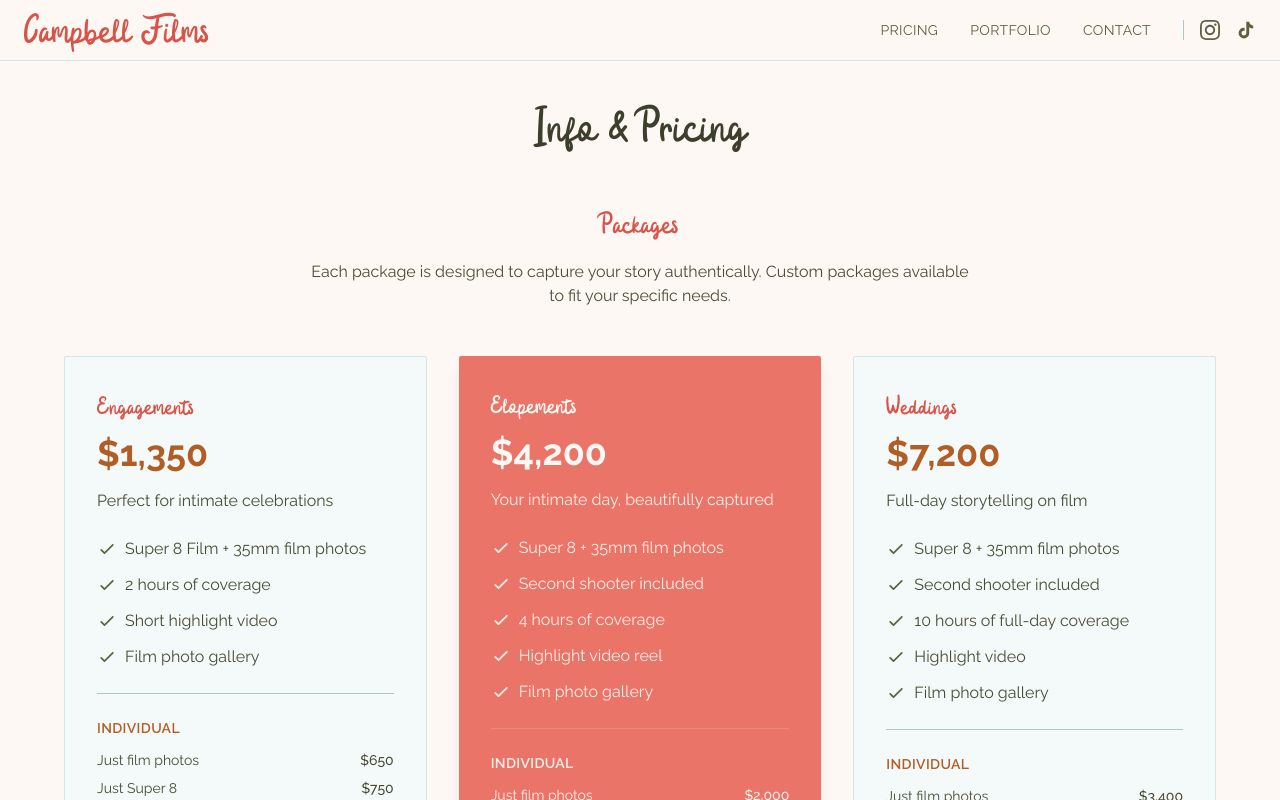
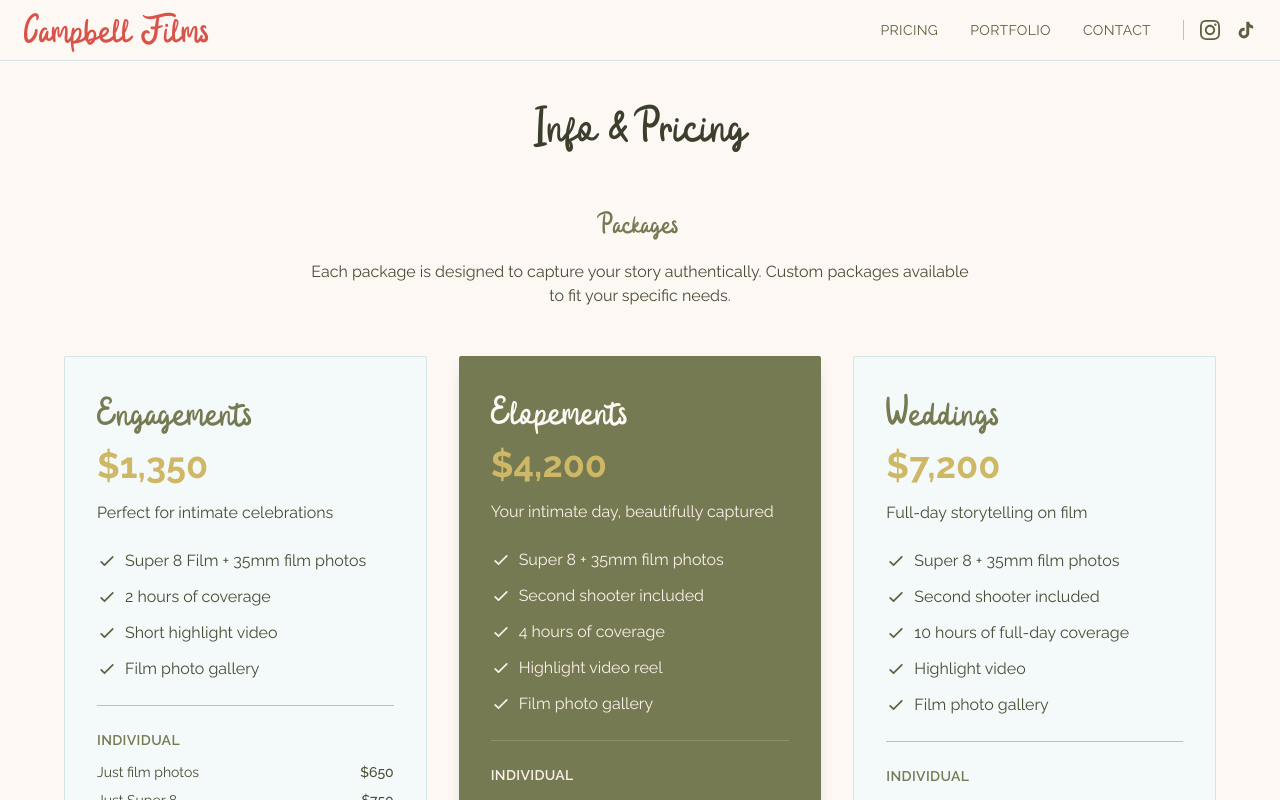
Before and after one commit to MattScott17/Campbell-Films, a Next.js app: page /info in a window 1280 px wide. Shown: the top 800 px of the page. Built offline with nearby package versions, Linux system fonts and the light colour scheme.

Commit message:
color update

```diff
--- a/app/contact/page.tsx
+++ b/app/contact/page.tsx
@@ -61,13 +61,13 @@ export default function ContactPage() {
                 or send me an email and from there you tell me a little about your
                 story, your day, and what you want it to feel like.
               </p>
-              <p className="font-medium text-coral-600">
+              <p className="font-medium text-dustyBlue-500">
                 I&apos;ll be in touch soon
               </p>
             </div>
 
             <div className="pt-8 border-t border-sage-200">
-              <h3 className="text-xl font-serif text-coral-600 mb-4">
+              <h3 className="text-4xl font-serif text-olive-500 mb-4">
                 Contact Information
               </h3>
               <div className="space-y-2">
@@ -89,7 +89,7 @@ export default function ContactPage() {
           </div>
 
           {/* Right Side - Contact Form */}
-          <div className="bg-sage-50 p-8 rounded-sm">
+          <div className="bg-sage-300/40 p-8 rounded-sm">
             <ContactForm />
           </div>
         </div>
--- a/app/portfolio/page.tsx
+++ b/app/portfolio/page.tsx
@@ -27,8 +27,8 @@ export default function PortfolioPage() {
               onClick={() => setActiveTab("wedding-films")}
               className={`px-8 py-3 rounded-sm font-medium uppercase text-sm tracking-wide transition-colors ${
                 activeTab === "wedding-films"
-                  ? "bg-coral-500 text-peach-50"
-                  : "text-olive-700 hover:text-coral-500"
+                  ? "bg-olive-500 text-peach-50"
+                  : "text-olive-700 hover:text-olive-500"
               }`}
             >
               Wedding Films
@@ -37,8 +37,8 @@ export default function PortfolioPage() {
               onClick={() => setActiveTab("wedding-photos")}
               className={`px-8 py-3 rounded-sm font-medium uppercase text-sm tracking-wide transition-colors ${
                 activeTab === "wedding-photos"
-                  ? "bg-coral-500 text-peach-50"
-                  : "text-olive-700 hover:text-coral-500"
+                  ? "bg-olive-500 text-peach-50"
+                  : "text-olive-700 hover:text-olive-500"
               }`}
             >
               Wedding Photos
@@ -47,8 +47,8 @@ export default function PortfolioPage() {
               onClick={() => setActiveTab("lifestyle")}
               className={`px-8 py-3 rounded-sm font-medium uppercase text-sm tracking-wide transition-colors ${
                 activeTab === "lifestyle"
-                  ? "bg-coral-500 text-peach-50"
-                  : "text-olive-700 hover:text-coral-500"
+                  ? "bg-olive-500 text-peach-50"
+                  : "text-olive-700 hover:text-olive-500"
               }`}
             >
               Lifestyle
@@ -62,7 +62,7 @@ export default function PortfolioPage() {
         )}
         {activeTab === "wedding-photos" && (
           <div className="flex flex-col items-center justify-center py-20">
-            <p className="text-5xl md:text-7xl font-serif text-coral-600">Coming Soon</p>
+            <p className="text-5xl md:text-7xl font-serif text-olive-500">Coming Soon</p>
           </div>
         )}
         {activeTab === "lifestyle" && (
--- a/components/ContactForm.tsx
+++ b/components/ContactForm.tsx
@@ -53,7 +53,7 @@ export default function ContactForm() {
       <div>
         <label
           htmlFor="name"
-          className="block text-sm font-medium text-olive-700 mb-2"
+          className="block text-lg font-medium text-olive-700 mb-2"
         >
           Name *
         </label>
@@ -71,7 +71,7 @@ export default function ContactForm() {
       <div>
         <label
           htmlFor="email"
-          className="block text-sm font-medium text-olive-700 mb-2"
+          className="block text-lg font-medium text-olive-700 mb-2"
         >
           Email *
         </label>
@@ -89,7 +89,7 @@ export default function ContactForm() {
       <div>
         <label
           htmlFor="phone"
-          className="block text-sm font-medium text-olive-700 mb-2"
+          className="block text-lg font-medium text-olive-700 mb-2"
         >
           Phone
         </label>
@@ -106,7 +106,7 @@ export default function ContactForm() {
       <div>
         <label
           htmlFor="message"
-          className="block text-sm font-medium text-olive-700 mb-2"
+          className="block text-lg font-medium text-olive-700 mb-2"
         >
           Message *
         </label>
@@ -143,7 +143,7 @@ export default function ContactForm() {
       <button
         type="submit"
         disabled={status === "submitting"}
-        className="w-full bg-coral-500 text-peach-50 py-4 rounded-sm hover:bg-coral-600 transition-colors font-medium tracking-wide uppercase text-sm disabled:opacity-50 disabled:cursor-not-allowed"
+        className="w-full bg-olive-500 text-peach-50 py-3 rounded-sm hover:bg-olive-600 transition-colors font-medium tracking-wide text-xl disabled:opacity-50 disabled:cursor-not-allowed"
       >
         {status === "submitting" ? "Sending..." : "Send Message"}
       </button>
--- a/components/info/FAQSection.tsx
+++ b/components/info/FAQSection.tsx
@@ -38,7 +38,7 @@ export default function FAQSection() {
 
   return (
     <section>
-      <h2 className="text-4xl font-serif text-coral-600 mb-12 text-center">
+      <h2 className="text-4xl font-serif text-olive-500 mb-12 text-center">
         Frequently Asked Questions
       </h2>
 
--- a/components/info/PricingSection.tsx
+++ b/components/info/PricingSection.tsx
@@ -66,7 +66,7 @@ export default function PricingSection() {
 
   return (
     <section className="mb-20">
-      <h2 className="text-4xl font-serif text-coral-600 mb-4 text-center">
+      <h2 className="text-4xl font-serif text-olive-500 mb-4 text-center">
         Packages
       </h2>
       <p className="text-center text-olive-700 mb-12 max-w-2xl mx-auto">
@@ -80,20 +80,20 @@ export default function PricingSection() {
             key={index}
             className={`rounded-sm p-8 transition-transform hover:scale-105 ${
               pkg.featured
-                ? "bg-coral-500 text-peach-50 shadow-lg"
+                ? "bg-olive-500 text-peach-50 shadow-lg"
                 : "bg-sage-50 border border-sage-200"
             }`}
           >
             <h3
-              className={`text-3xl font-serif mb-2 ${
-                pkg.featured ? "text-peach-50" : "text-coral-600"
+              className={`text-5xl font-serif mb-2 ${
+                pkg.featured ? "text-peach-50" : "text-olive-500"
               }`}
             >
               {pkg.name}
             </h3>
             <div
               className={`text-4xl font-bold mb-4 ${
-                pkg.featured ? "text-peach-50" : "text-burntOrange-600"
+                pkg.featured ? "text-mustard-500" : "text-mustard-500"
               }`}
             >
               {pkg.price}
@@ -141,7 +141,7 @@ export default function PricingSection() {
               >
                 <h4
                   className={`text-sm font-semibold uppercase tracking-wide mb-3 ${
-                    pkg.featured ? "text-peach-100" : "text-burntOrange-600"
+                    pkg.featured ? "text-peach-100" : "text-olive-500"
                   }`}
                 >
                   Individual
```
